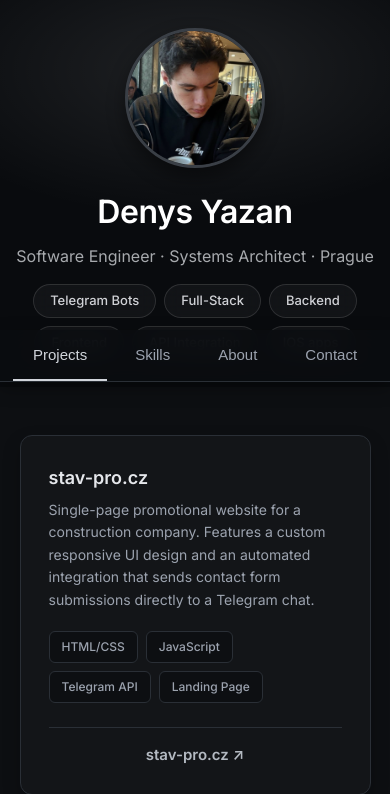
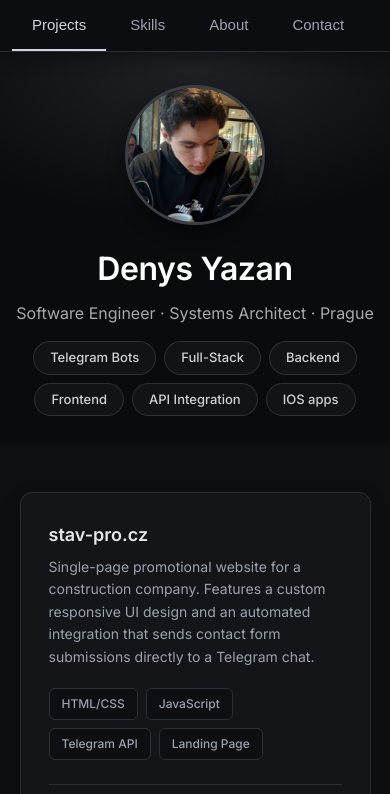
Before and after one commit to dhkey/portfolio, a Flask app: page / in a window 390 px wide. Shown: the top 794 px of the page. Run offline with Flask 3, Linux system fonts and the light colour scheme.

Commit message:
Add mobile-specific styles for navigation tabs and adjust hero padding

```diff
--- a/static/css/style.css
+++ b/static/css/style.css
@@ -357,3 +357,29 @@
     position: relative; z-index: 1;
   }
   .cta-btn:hover { background: #4a515c; transform: translateY(-2px); box-shadow: 0 6px 16px rgba(0, 0, 0, 0.5); }
+
+  /* Final mobile overrides (must be after base nav rules) */
+  @media (max-width: 768px) {
+    .nav-tabs {
+      position: fixed;
+      top: 0;
+      left: 0;
+      width: 100%;
+      z-index: 50;
+      background: #0b0d10;
+      backdrop-filter: none;
+      -webkit-backdrop-filter: none;
+      padding-top: env(safe-area-inset-top);
+      justify-content: flex-start;
+      overflow-x: auto;
+      -webkit-overflow-scrolling: touch;
+      padding-left: 12px;
+      padding-right: 12px;
+      padding-bottom: 0;
+      gap: 4px;
+    }
+
+    .hero {
+      padding-top: calc(28px + var(--nav-height) + env(safe-area-inset-top));
+    }
+  }
```
